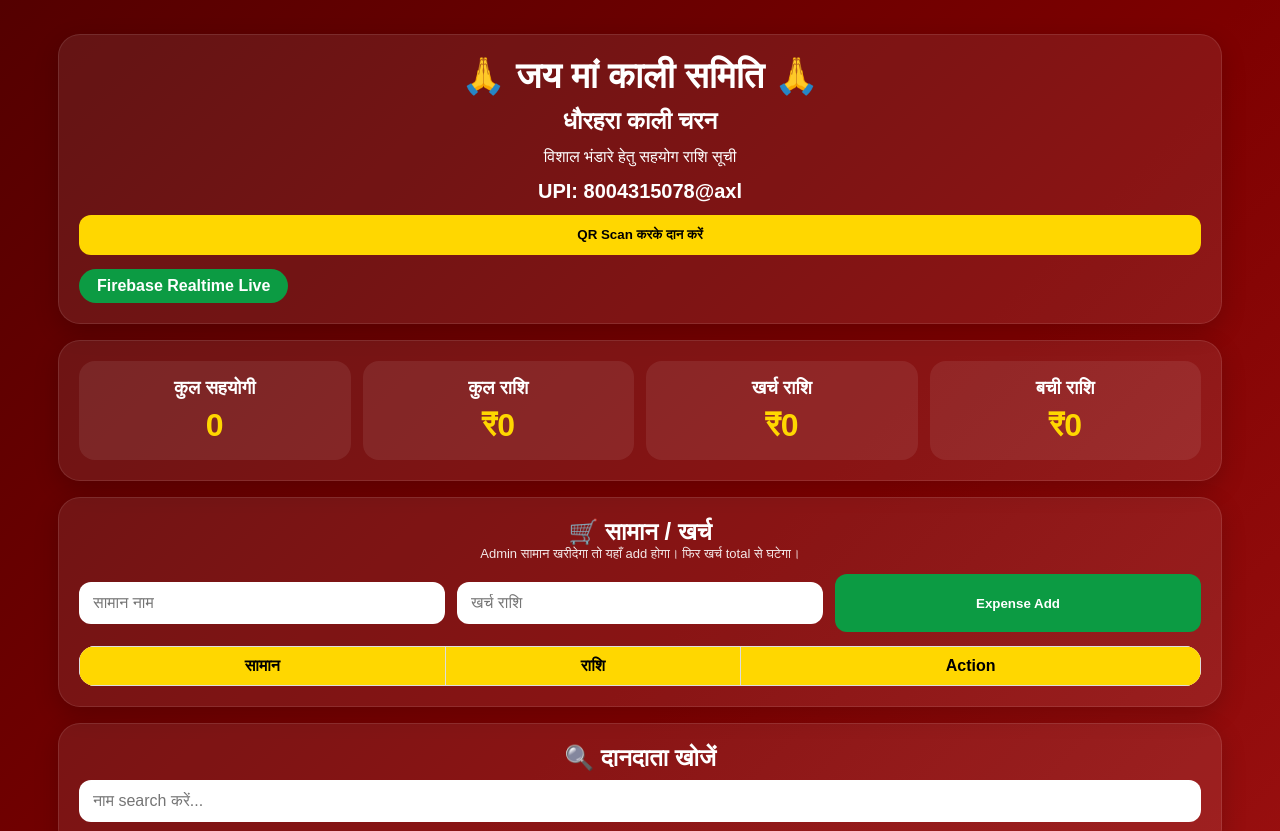
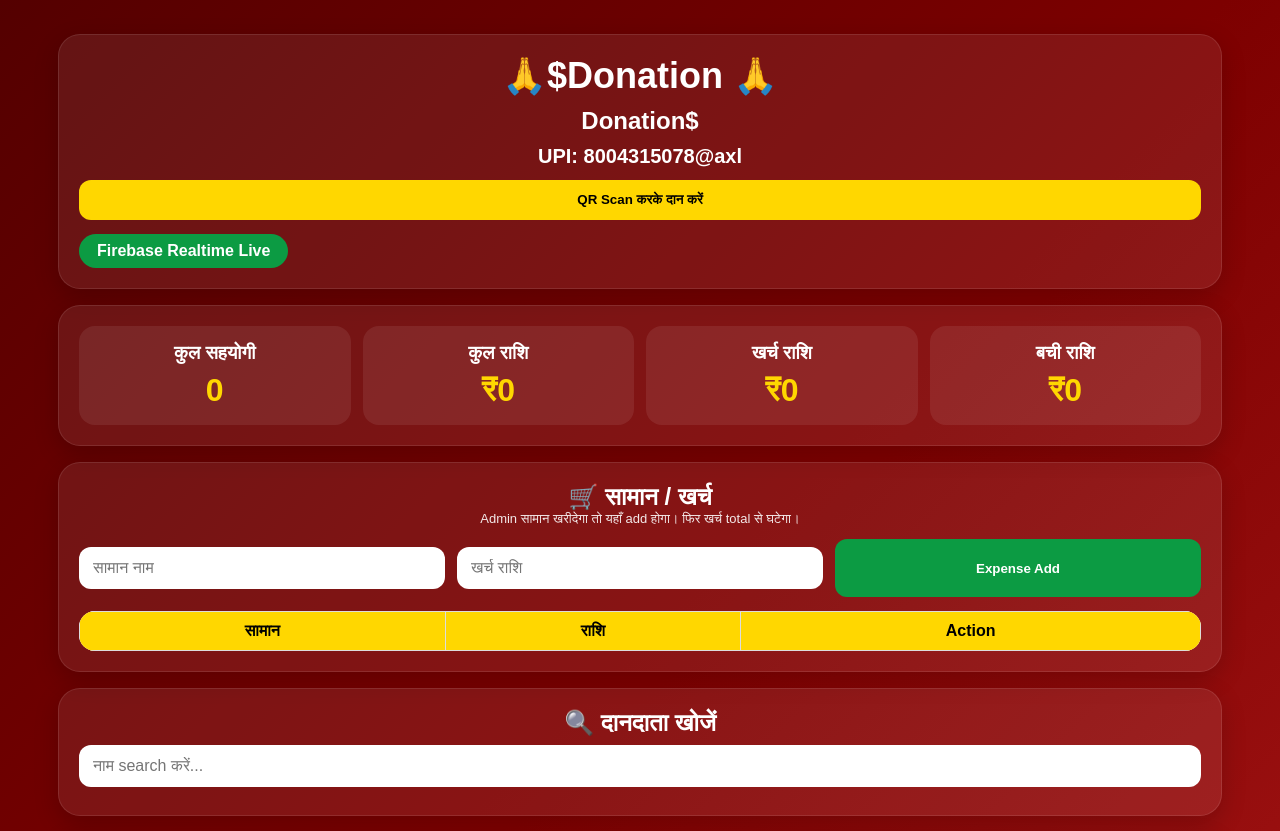
Before and after one commit to akashpandey00866-tech/donationsite2, a plain HTML site: page index.html in a window 1280 px wide. Shown: the top 831 px of the page. Drawn offline with Linux system fonts and the light colour scheme; no server answers.

Commit message:
Update index.html

```diff
--- a/index.html
+++ b/index.html
@@ -128,9 +128,9 @@ th{background:gold}
 <div class="wrap">
 
   <div class="card hero">
-    <h1>🙏 जय मां काली समिति 🙏</h1>
-    <h2>धौरहरा काली चरन</h2>
-    <p>विशाल भंडारे हेतु सहयोग राशि सूची</p>
+    <h1>🙏$Donation 🙏</h1>
+    <h2>Donation$</h2>
+    <p></p>
     <div class="center" style="margin-top:10px;font-size:20px;font-weight:bold;">UPI: 8004315078@axl</div>
     <div class="center" style="margin-top:12px;">
       <button class="btn" onclick="showQR()">QR Scan करके दान करें</button>
@@ -268,8 +268,8 @@ const seedDonations = [
   { name:"श्री जानकी पांडेय", amount:100, special:"" },
   { name:"श्री विवेक पांडेय", amount:100, special:"" },
   { name:"श्री राम गोपाल पांडेय", amount:50, special:"" },
-  { name:"श्री संदीप पाण्डेय", amount:null, special:"टेंट लाइट साउंड की व्यवस्था" },
-  { name:"श्री कपिल पांडेय", amount:null, special:"1 टीन रिफाइंड की व्यवस्था" }
+  { name:"श्री संदीप पाण्डेय", amount:null, special:"ाnull" },
+  { name:"श्री कपिल पांडेय", amount:null, special:"null" }
 ];
 
 window.showQR = () => document.getElementById('qrOverlay').style.display = 'flex';
```
